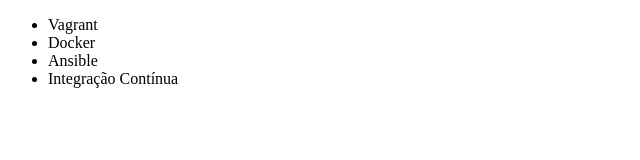
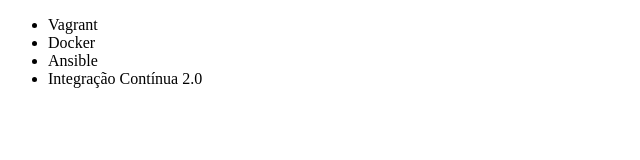
Before and after one commit to Alerodrigues11/alura-cursos, a plain HTML site: page index.html in a window 1280 px wide. Shown: the full height of the page, 0-640 px from the left. Drawn offline with Linux system fonts and the light colour scheme.

Commit message:
Mudança de Nome

```diff
--- a/index.html
+++ b/index.html
@@ -9,7 +9,7 @@
         <li>Vagrant</li>
         <li>Docker</li>
         <li>Ansible</li>
-        <li>Integração Contínua</li>
+        <li>Integração Contínua 2.0</li>
     </ul>
 </body>
 </html>
```
